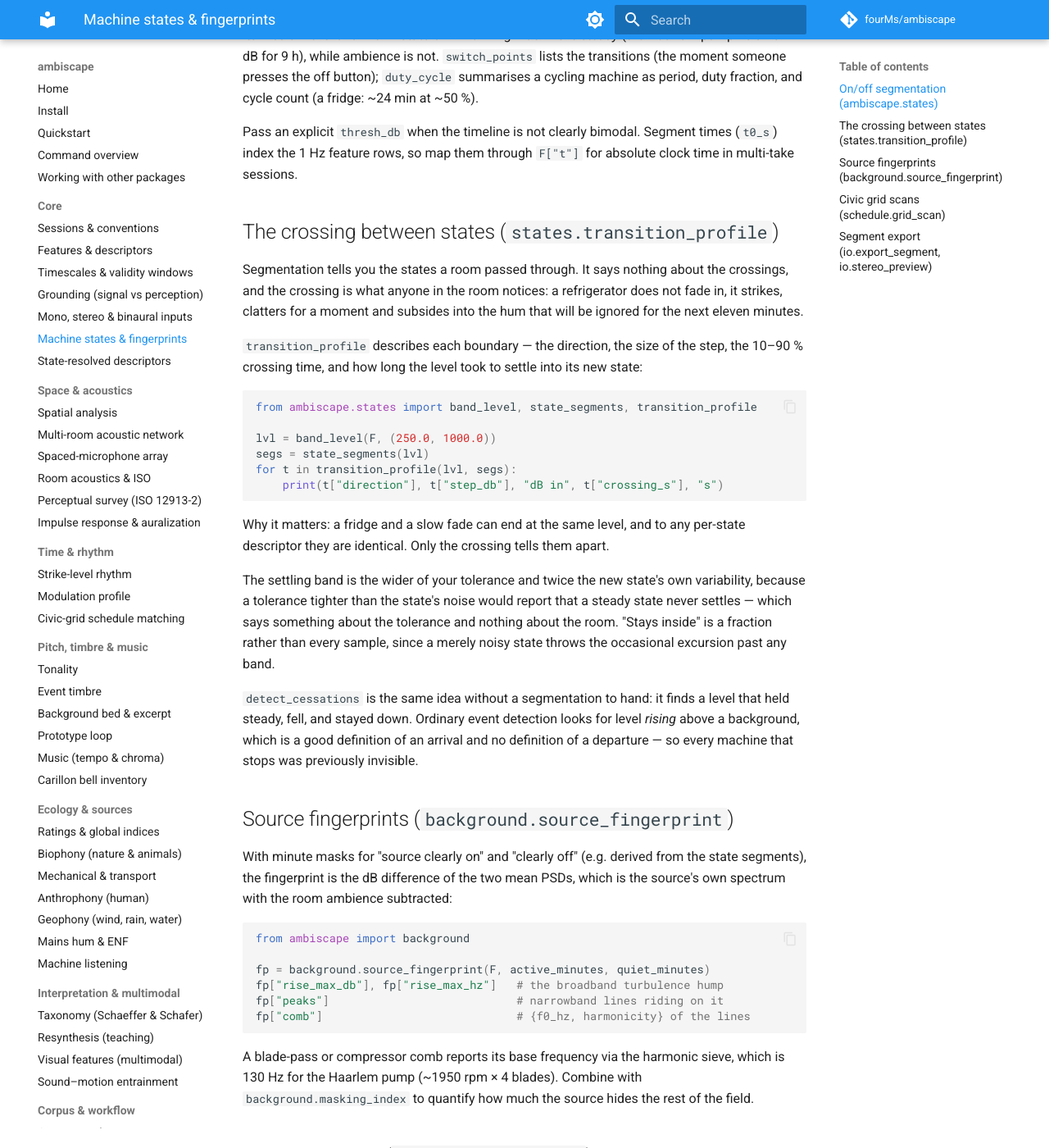
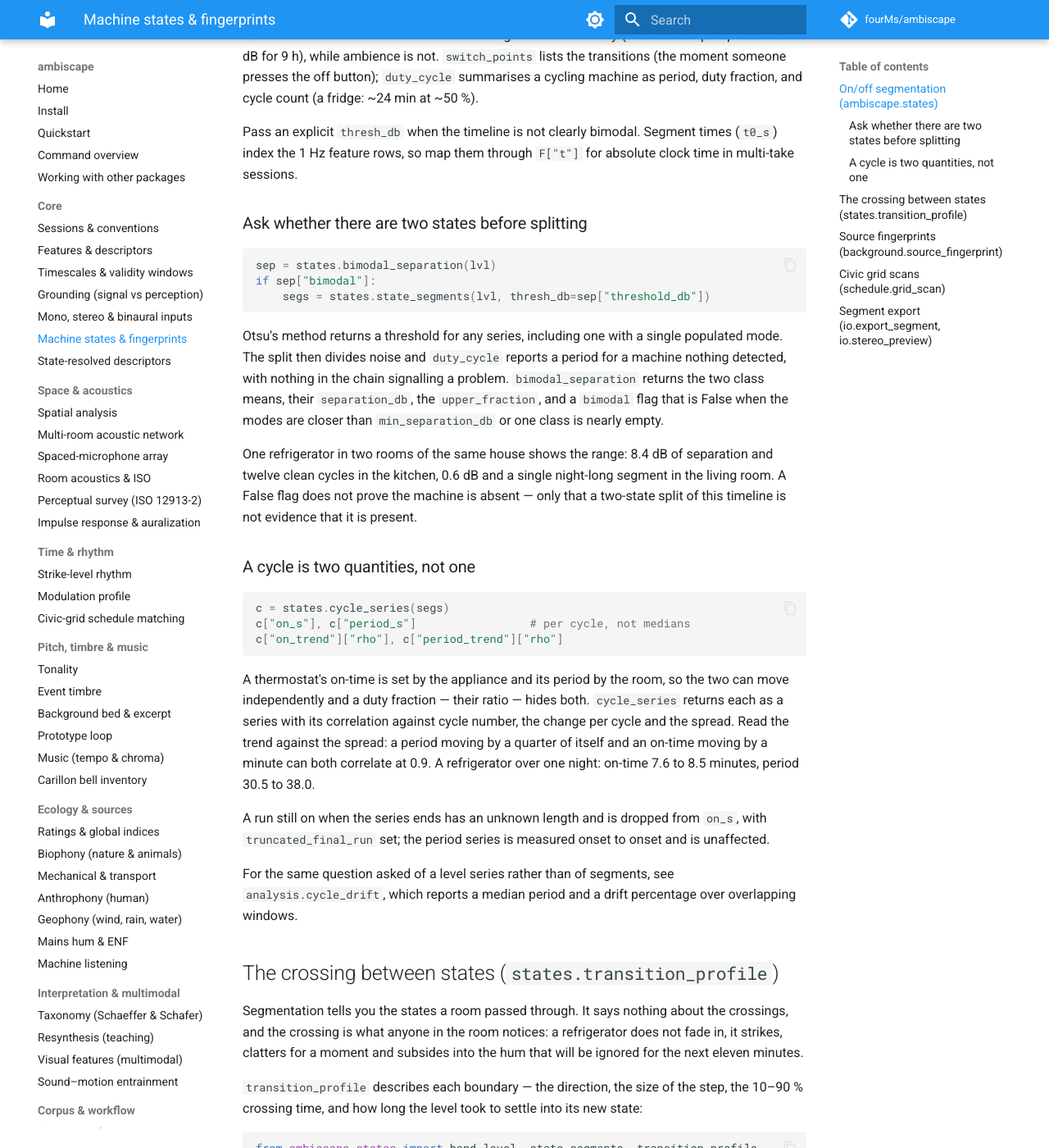
Before and after one commit to fourMs/ambiscape, an MkDocs documentation site: the page built from docs/guide/states.md, in a window 1280 px wide and 1400 px high, scrolled down 600 px. Shown: the whole window at 82% size. Built offline with MkDocs 1.6.1 and Material for MkDocs 9.7.7, drawn with Linux system fonts in a browser that asks for light colours; comment, search, counter and statistics services are not loaded.

Commit message:
Release 0.35.0: changelog, version, and the docs for what changed
Adds the guide sections for cycle_series and bimodal_separation, the
harmonic_sieve parameter table, and the onset-rise caveat in both the
acoustics guide and the MGT wiki page, where the example had been showing
the two absolute onset times without saying they are not reliable times.

Docstrings rewritten to state the behaviour rather than how it was found;
the project's own account belongs in its notes, not in the package.

Co-Authored-By: Claude Opus 5 (1M context) <noreply@anthropic.com>
Claude-Session: https://claude.ai/code/session_01TZ1T9cWFjCD93GdVrYmM4m

````diff
--- a/docs/guide/states.md
+++ b/docs/guide/states.md
@@ -31,6 +31,52 @@ period, duty fraction, and cycle count (a fridge: ~24 min at ~50 %).
 Pass an explicit `thresh_db` when the timeline is not clearly bimodal.
 Segment times (`t0_s`) index the 1 Hz feature rows, so map them through
 `F["t"]` for absolute clock time in multi-take sessions.
+
+### Ask whether there are two states before splitting
+
+```python
+sep = states.bimodal_separation(lvl)
+if sep["bimodal"]:
+    segs = states.state_segments(lvl, thresh_db=sep["threshold_db"])
+```
+
+Otsu's method returns a threshold for any series, including one with a
+single populated mode. The split then divides noise and `duty_cycle`
+reports a period for a machine nothing detected, with nothing in the chain
+signalling a problem. `bimodal_separation` returns the two class means,
+their `separation_db`, the `upper_fraction`, and a `bimodal` flag that is
+False when the modes are closer than `min_separation_db` or one class is
+nearly empty.
+
+One refrigerator in two rooms of the same house shows the range: 8.4 dB of
+separation and twelve clean cycles in the kitchen, 0.6 dB and a single
+night-long segment in the living room. A False flag does not prove the
+machine is absent — only that a two-state split of this timeline is not
+evidence that it is present.
+
+### A cycle is two quantities, not one
+
+```python
+c = states.cycle_series(segs)
+c["on_s"], c["period_s"]                 # per cycle, not medians
+c["on_trend"]["rho"], c["period_trend"]["rho"]
+```
+
+A thermostat's on-time is set by the appliance and its period by the room,
+so the two can move independently and a duty fraction — their ratio — hides
+both. `cycle_series` returns each as a series with its correlation against
+cycle number, the change per cycle and the spread. Read the trend against
+the spread: a period moving by a quarter of itself and an on-time moving by
+a minute can both correlate at 0.9. A refrigerator over one night: on-time
+7.6 to 8.5 minutes, period 30.5 to 38.0.
+
+A run still on when the series ends has an unknown length and is dropped
+from `on_s`, with `truncated_final_run` set; the period series is measured
+onset to onset and is unaffected.
+
+For the same question asked of a level series rather than of segments, see
+`analysis.cycle_drift`, which reports a median period and a drift percentage
+over overlapping windows.
 
 ## The crossing between states (`states.transition_profile`)
 
--- a/src/ambiscape/__init__.py
+++ b/src/ambiscape/__init__.py
@@ -21,7 +21,7 @@ from . import (anthrophony, array, biophony, capture, catalog, compare,
                mechanical, network, resolve, starss, states, taxonomy,
                vision, iso)
 
-__version__ = "0.34.1"
+__version__ = "0.35.0"
 __all__ = [
     "open_session", "open_recording", "open_clips", "read_bext",
     "read_span", "export_segment", "stereo_preview",
````
Also changed, not shown: CHANGELOG.md (+36 -0 lines), docs/guide/acoustics.md (+14 -0 lines), docs/guide/tonality.md (+28 -0 lines), 2 other files.
